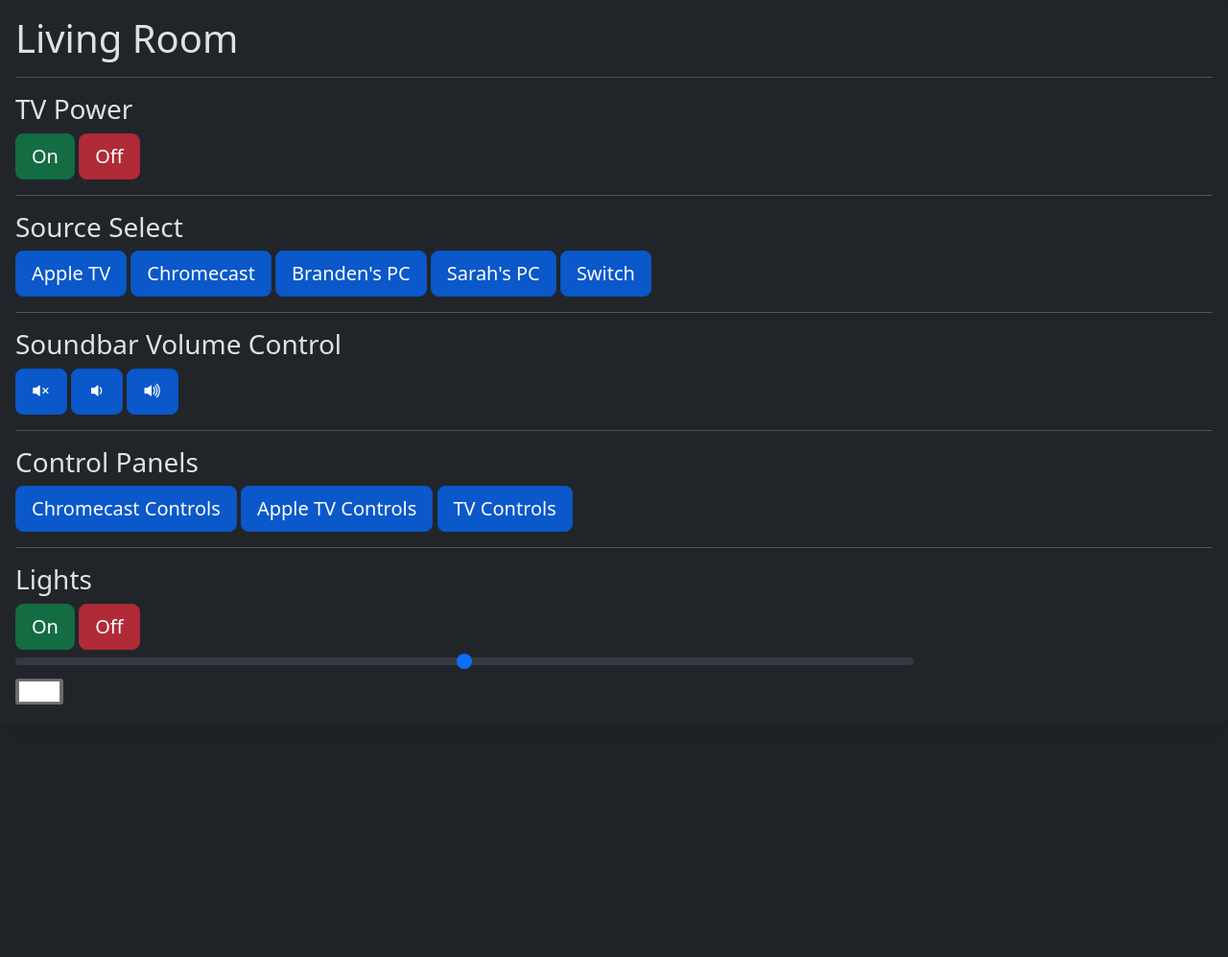
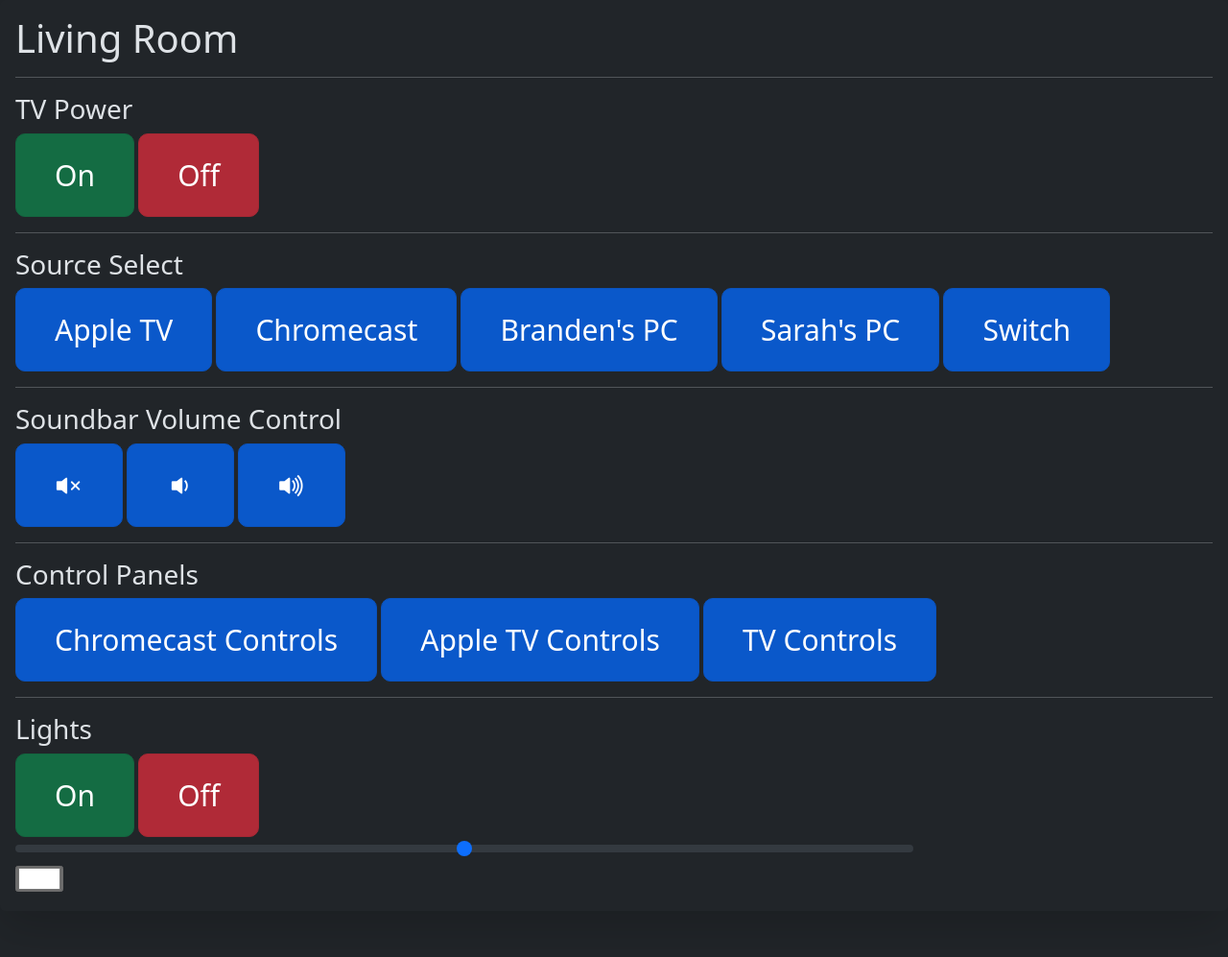
Before and after one commit to BrandenEsses/crestron-remote, a Flask app: page /living_room in a window 1280 px wide. Shown: the part 56-1053 px from the top of the page at 96% size. Before the commit the page ends 790 px from the top, so only its background shows below. Run offline with Flask 3, Linux system fonts and the light colour scheme; parts of the project's set-up code (start-up, migrations or seed data) failed here and were passed over; some libraries are stand-ins or nearby versions.

Commit message:
Made buttons yuge

```diff
--- a/templates/index.html
+++ b/templates/index.html
@@ -5,7 +5,7 @@
   <h1>Home</h1>
   <hr />
   <h3>Select a Room:</h3>
-  <a href="/living_room" class="btn btn-primary btn-lg active">Living Room</a>
-<!--  <a href="/bedroom" class="btn btn-primary btn-lg active">Bedroom</a>-->
+  <a href="/living_room" class="btn btn-primary btn-xl active">Living Room</a>
+<!--  <a href="/bedroom" class="btn btn-primary btn-xl active">Bedroom</a>-->
 </div>
 {% endblock %}
--- a/templates/layout/page.html
+++ b/templates/layout/page.html
@@ -7,6 +7,13 @@
     <script src="https://code.jquery.com/jquery-3.2.1.slim.min.js" integrity="sha384-KJ3o2DKtIkvYIK3UENzmM7KCkRr/rE9/Qpg6aAZGJwFDMVNA/GpGFF93hXpG5KkN" crossorigin="anonymous"></script>
     <script src="https://cdn.jsdelivr.net/npm/bootstrap@5.3.3/dist/js/bootstrap.bundle.min.js" integrity="sha384-YvpcrYf0tY3lHB60NNkmXc5s9fDVZLESaAA55NDzOxhy9GkcIdslK1eN7N6jIeHz" crossorigin="anonymous"></script>
     <script src="//ajax.googleapis.com/ajax/libs/jquery/1.9.1/jquery.min.js"></script>
+    <style>
+      .btn-xl {
+          padding: 20px 40px;
+          font-size: 30px;
+          border-radius: 10px;
+      }
+    </style>
     <link rel="stylesheet" href="https://cdn.jsdelivr.net/npm/bootstrap-icons@1.11.2/font/bootstrap-icons.min.css">
     <title>
       {% block title %}
--- a/templates/rooms/living_room.html
+++ b/templates/rooms/living_room.html
@@ -37,31 +37,31 @@ function reply_click(clicked_id) {
   <h1>Living Room</h1>
   <hr />
   <h3>TV Power</h3>
-  <button class='btn btn-success btn-lg active' id='tv_power_on' onClick="reply_click(this.id)">On
+  <button class='btn btn-success btn-xl active' id='tv_power_on' onClick="reply_click(this.id)">On
   </button>
-  <button class='btn btn-danger btn-lg active' id='tv_power_off' onClick="reply_click(this.id)">Off
+  <button class='btn btn-danger btn-xl active' id='tv_power_off' onClick="reply_click(this.id)">Off
   </button>
   <hr />
   <h3>Source Select</h3>
-  <button class='btn btn-primary btn-lg active' id='apple_tv_source_select' onClick="reply_click(this.id)">Apple TV</button>
-  <button class='btn btn-primary btn-lg active' id='chromecast_source_select' onClick="reply_click(this.id)">Chromecast</button>
-  <button class='btn btn-primary btn-lg active' id='branden_desktop_source_select' onClick="reply_click(this.id)">Branden's PC</button>
-  <button class='btn btn-primary btn-lg active' id='sarah_pc_source_select' onClick="reply_click(this.id)">Sarah's PC</button>
-  <button class='btn btn-primary btn-lg active' id='tv_hdmi_2' onClick="reply_click(this.id)">Switch</button>
+  <button class='btn btn-primary btn-xl active' id='apple_tv_source_select' onClick="reply_click(this.id)">Apple TV</button>
+  <button class='btn btn-primary btn-xl active' id='chromecast_source_select' onClick="reply_click(this.id)">Chromecast</button>
+  <button class='btn btn-primary btn-xl active' id='branden_desktop_source_select' onClick="reply_click(this.id)">Branden's PC</button>
+  <button class='btn btn-primary btn-xl active' id='sarah_pc_source_select' onClick="reply_click(this.id)">Sarah's PC</button>
+  <button class='btn btn-primary btn-xl active' id='tv_hdmi_2' onClick="reply_click(this.id)">Switch</button>
   <hr />
   <h3>Soundbar Volume Control</h3>
-  <button class='btn btn-primary btn-lg active' id='soundbar_vol_mute' onClick="reply_click(this.id)">
+  <button class='btn btn-primary btn-xl active' id='soundbar_vol_mute' onClick="reply_click(this.id)">
     <i class="bi bi-volume-mute-fill"></i>
   </button>
-  <button class='btn btn-primary btn-lg active' id='soundbar_vol_down' onClick="reply_click(this.id)">
+  <button class='btn btn-primary btn-xl active' id='soundbar_vol_down' onClick="reply_click(this.id)">
     <i class="bi bi-volume-down-fill"></i>
   </button>
-  <button class='btn btn-primary btn-lg active' id='soundbar_vol_up' onClick="reply_click(this.id)">
+  <button class='btn btn-primary btn-xl active' id='soundbar_vol_up' onClick="reply_click(this.id)">
     <i class="bi bi-volume-up-fill"></i>
   </button>
   <hr />
   <h3>Control Panels</h3>
-  <button type="button" class="btn btn-primary btn-lg active" data-bs-toggle="modal" data-bs-target="#chromecastModal"> Chromecast Controls </button>
+  <button type="button" class="btn btn-primary btn-xl active" data-bs-toggle="modal" data-bs-target="#chromecastModal"> Chromecast Controls </button>
   <div class="modal fade" id="chromecastModal" tabindex="-1" role="dialog" aria-labelledby="chromecastModalLabel" aria-hidden="true">
     <div class="modal-dialog" role="document">
       <div class="modal-content">
@@ -71,45 +71,45 @@ function reply_click(clicked_id) {
           </button>
         </div>
         <div class="modal-body text-center">
-          <button class='btn btn-primary btn-lg active' id='adb_chromecast_home' onClick="reply_click(this.id)">
+          <button class='btn btn-primary btn-xl active' id='adb_chromecast_home' onClick="reply_click(this.id)">
             <i class="bi bi-house-fill"></i>
           </button>
-          <button class='btn btn-primary btn-lg active' id='adb_chromecast_back' onClick="reply_click(this.id)">
+          <button class='btn btn-primary btn-xl active' id='adb_chromecast_back' onClick="reply_click(this.id)">
             <i class="bi bi-arrow-return-left"></i>
           </button>
-          <button class='btn btn-primary btn-lg active' id='adb_chromecast_play_pause' onClick="reply_click(this.id)">
+          <button class='btn btn-primary btn-xl active' id='adb_chromecast_play_pause' onClick="reply_click(this.id)">
             <i class="bi bi-play-fill"></i>
             <i class="bi bi-pause-fill"></i>
           </button>
           <br>
           <hr/>
-          <button class='btn btn-primary btn-lg active' id='adb_chromecast_up' onClick="reply_click(this.id)">
+          <button class='btn btn-primary btn-xl active' id='adb_chromecast_up' onClick="reply_click(this.id)">
             <i class="bi bi-arrow-up"></i>
           </button>
           <br>
-          <button class='btn btn-primary btn-lg active' id='adb_chromecast_left' onClick="reply_click(this.id)">
+          <button class='btn btn-primary btn-xl active' id='adb_chromecast_left' onClick="reply_click(this.id)">
             <i class="bi bi-arrow-left"></i>
           </button>
-          <button class='btn btn-primary btn-lg active' id='adb_chromecast_select' onClick="reply_click(this.id)">
+          <button class='btn btn-primary btn-xl active' id='adb_chromecast_select' onClick="reply_click(this.id)">
             <i class="bi bi-record-fill"></i>
           </button>
-          <button class='btn btn-primary btn-lg active' id='adb_chromecast_right' onClick="reply_click(this.id)">
+          <button class='btn btn-primary btn-xl active' id='adb_chromecast_right' onClick="reply_click(this.id)">
             <i class="bi bi-arrow-right"></i>
           </button>
           <br>
-          <button class='btn btn-primary btn-lg active' id='adb_chromecast_down' onClick="reply_click(this.id)">
+          <button class='btn btn-primary btn-xl active' id='adb_chromecast_down' onClick="reply_click(this.id)">
             <i class="bi bi-arrow-down"></i>
           </button>
           <br>
           <hr/>
           <h6>Soundbar Volume</h6>
-          <button class='btn btn-primary btn-lg active' onClick="reply_click('soundbar_vol_mute')">
+          <button class='btn btn-primary btn-xl active' onClick="reply_click('soundbar_vol_mute')">
             <i class="bi bi-volume-mute-fill"></i>
           </button>
-          <button class='btn btn-primary btn-lg active' onClick="reply_click('soundbar_vol_down')">
+          <button class='btn btn-primary btn-xl active' onClick="reply_click('soundbar_vol_down')">
             <i class="bi bi-volume-down-fill"></i>
           </button>
-          <button class='btn btn-primary btn-lg active' onClick="reply_click('soundbar_vol_up')">
+          <button class='btn btn-primary btn-xl active' onClick="reply_click('soundbar_vol_up')">
             <i class="bi bi-volume-up-fill"></i>
           </button>
           <div class="modal-footer">
@@ -121,7 +121,7 @@ function reply_click(clicked_id) {
   </div>
 
 
-  <button type="button" class="btn btn-primary btn-lg active" data-bs-toggle="modal" data-bs-target="#appleTVModal"> Apple TV Controls </button>
+  <button type="button" class="btn btn-primary btn-xl active" data-bs-toggle="modal" data-bs-target="#appleTVModal"> Apple TV Controls </button>
   <div class="modal fade" id="appleTVModal" tabindex="-1" role="dialog" aria-labelledby="appleTVModalLabel" aria-hidden="true">
     <div class="modal-dialog" role="document">
       <div class="modal-content">
@@ -131,50 +131,50 @@ function reply_click(clicked_id) {
           </button>
         </div>
         <div class="modal-body text-center">
-          <button class='btn btn-primary btn-lg active' id='apple_tv_home' onClick="reply_click(this.id)">
+          <button class='btn btn-primary btn-xl active' id='apple_tv_home' onClick="reply_click(this.id)">
             <i class="bi bi-house-fill"></i>
           </button>
-          <button class='btn btn-primary btn-lg active' id='apple_tv_back' onClick="reply_click(this.id)">
+          <button class='btn btn-primary btn-xl active' id='apple_tv_back' onClick="reply_click(this.id)">
             <i class="bi bi-arrow-return-left"></i>
           </button>
-          <button class='btn btn-primary btn-lg active' id='apple_tv_play_pause' onClick="reply_click(this.id)">
+          <button class='btn btn-primary btn-xl active' id='apple_tv_play_pause' onClick="reply_click(this.id)">
             <i class="bi bi-play-fill"></i>
             <i class="bi bi-pause-fill"></i>
           </button>
-          <button class='btn btn-primary btn-lg active' id='apple_tv_menu' onClick="reply_click(this.id)">
+          <button class='btn btn-primary btn-xl active' id='apple_tv_menu' onClick="reply_click(this.id)">
             Menu
           </button>
           <br>
           <hr/>
           <br>
-          <button class='btn btn-primary btn-lg active' id='apple_tv_up' onClick="reply_click(this.id)">
+          <button class='btn btn-primary btn-xl active' id='apple_tv_up' onClick="reply_click(this.id)">
             <i class="bi bi-arrow-up"></i>
           </button>
           <br>
-          <button class='btn btn-primary btn-lg active' id='apple_tv_left' onClick="reply_click(this.id)">
+          <button class='btn btn-primary btn-xl active' id='apple_tv_left' onClick="reply_click(this.id)">
             <i class="bi bi-arrow-left"></i>
           </button>
-          <button class='btn btn-primary btn-lg active' id='apple_tv_select' onClick="reply_click(this.id)">
+          <button class='btn btn-primary btn-xl active' id='apple_tv_select' onClick="reply_click(this.id)">
             <i class="bi bi-record-fill"></i>
           </button>
-          <button class='btn btn-primary btn-lg active' id='apple_tv_right' onClick="reply_click(this.id)">
+          <button class='btn btn-primary btn-xl active' id='apple_tv_right' onClick="reply_click(this.id)">
             <i class="bi bi-arrow-right"></i>
           </button>
           <br>
-          <button class='btn btn-primary btn-lg active' id='apple_tv_down' onClick="reply_click(this.id)">
+          <button class='btn btn-primary btn-xl active' id='apple_tv_down' onClick="reply_click(this.id)">
             <i class="bi bi-arrow-down"></i>
           </button>
           <br>
           <hr/>
           <br>
           <h6>Soundbar Volume</h6>
-          <button class='btn btn-primary btn-lg active' onClick="reply_click('soundbar_vol_mute')">
+          <button class='btn btn-primary btn-xl active' onClick="reply_click('soundbar_vol_mute')">
             <i class="bi bi-volume-mute-fill"></i>
           </button>
-          <button class='btn btn-primary btn-lg active' onClick="reply_click('soundbar_vol_down')">
+          <button class='btn btn-primary btn-xl active' onClick="reply_click('soundbar_vol_down')">
             <i class="bi bi-volume-down-fill"></i>
           </button>
-          <button class='btn btn-primary btn-lg active' onClick="reply_click('soundbar_vol_up')">
+          <button class='btn btn-primary btn-xl active' onClick="reply_click('soundbar_vol_up')">
             <i class="bi bi-volume-up-fill"></i>
           </button>
           <br>
@@ -187,7 +187,7 @@ function reply_click(clicked_id) {
     </div>
   </div>
 
-<button type="button" class="btn btn-primary btn-lg active" data-bs-toggle="modal" data-bs-target="#TVModal"> TV Controls </button>
+<button type="button" class="btn btn-primary btn-xl active" data-bs-toggle="modal" data-bs-target="#TVModal"> TV Controls </button>
   <div class="modal fade" id="TVModal" tabindex="-1" role="dialog" aria-labelledby="TVModalLabel" aria-hidden="true">
     <div class="modal-dialog" role="document">
       <div class="modal-content">
@@ -197,56 +197,56 @@ function reply_click(clicked_id) {
           </button>
         </div>
         <div class="modal-body text-center">
-          <button class='btn btn-success btn-lg active' id='tv_power_on' onClick="reply_click(this.id)">
+          <button class='btn btn-success btn-xl active' id='tv_power_on' onClick="reply_click(this.id)">
             On
           </button>
-          <button class='btn btn-danger btn-lg active' id='tv_power_off' onClick="reply_click(this.id)">
+          <button class='btn btn-danger btn-xl active' id='tv_power_off' onClick="reply_click(this.id)">
             Off
           </button>
-          <button class='btn btn-primary btn-lg active' id='tv_exit' onClick="reply_click(this.id)">
+          <button class='btn btn-primary btn-xl active' id='tv_exit' onClick="reply_click(this.id)">
             Exit
           </button>
-            <button class='btn btn-primary btn-lg active' id='tv_home' onClick="reply_click(this.id)">Home
+            <button class='btn btn-primary btn-xl active' id='tv_home' onClick="reply_click(this.id)">Home
             </button>
-            <button class='btn btn-primary btn-lg active' id='tv_menu' onClick="reply_click(this.id)">Menu
+            <button class='btn btn-primary btn-xl active' id='tv_menu' onClick="reply_click(this.id)">Menu
             </button>
           <br>
           <hr/>
-          <button class='btn btn-primary btn-lg active' id='tv_up' onClick="reply_click(this.id)">
+          <button class='btn btn-primary btn-xl active' id='tv_up' onClick="reply_click(this.id)">
             <i class="bi bi-arrow-up"></i>
           </button>
           <br>
-          <button class='btn btn-primary btn-lg active' id='tv_left' onClick="reply_click(this.id)">
+          <button class='btn btn-primary btn-xl active' id='tv_left' onClick="reply_click(this.id)">
             <i class="bi bi-arrow-left"></i>
           </button>
-          <button class='btn btn-primary btn-lg active' id='tv_select' onClick="reply_click(this.id)">
+          <button class='btn btn-primary btn-xl active' id='tv_select' onClick="reply_click(this.id)">
             <i class="bi bi-record-fill"></i>
           </button>
-          <button class='btn btn-primary btn-lg active' id='tv_right' onClick="reply_click(this.id)">
+          <button class='btn btn-primary btn-xl active' id='tv_right' onClick="reply_click(this.id)">
             <i class="bi bi-arrow-right"></i>
           </button>
           <br>
-          <button class='btn btn-primary btn-lg active' id='tv_down' onClick="reply_click(this.id)">
+          <button class='btn btn-primary btn-xl active' id='tv_down' onClick="reply_click(this.id)">
             <i class="bi bi-arrow-down"></i>
           </button>
           <br>
           <br>
-          <button class='btn btn-primary btn-lg active' id='tv_hdmi_1' onClick="reply_click(this.id)">
+          <button class='btn btn-primary btn-xl active' id='tv_hdmi_1' onClick="reply_click(this.id)">
             HDMI 1
           </button>
-          <button class='btn btn-primary btn-lg active' id='tv_hdmi_2' onClick="reply_click(this.id)">
+          <button class='btn btn-primary btn-xl active' id='tv_hdmi_2' onClick="reply_click(this.id)">
             HDMI 2
           </button>
           <br>
           <hr/>
           <h6>Soundbar Volume</h6>
-          <button class='btn btn-primary btn-lg active' onClick="reply_click('soundbar_vol_mute')">
+          <button class='btn btn-primary btn-xl active' onClick="reply_click('soundbar_vol_mute')">
             <i class="bi bi-volume-mute-fill"></i>
           </button>
-          <button class='btn btn-primary btn-lg active' onClick="reply_click('soundbar_vol_down')">
+          <button class='btn btn-primary btn-xl active' onClick="reply_click('soundbar_vol_down')">
             <i class="bi bi-volume-down-fill"></i>
           </button>
-          <button class='btn btn-primary btn-lg active' onClick="reply_click('soundbar_vol_up')">
+          <button class='btn btn-primary btn-xl active' onClick="reply_click('soundbar_vol_up')">
             <i class="bi bi-volume-up-fill"></i>
           </button>
           <div class="modal-footer">
@@ -258,10 +258,10 @@ function reply_click(clicked_id) {
   </div>
   <hr />
   <h3>Lights</h3>
-    <button class='btn btn-success btn-lg active' id='living_room_on' onClick="hue(this.id)">
+    <button class='btn btn-success btn-xl active' id='living_room_on' onClick="hue(this.id)">
     On
   </button>
-  <button class='btn btn-danger btn-lg active' id='living_room_off' onClick="hue(this.id)">
+  <button class='btn btn-danger btn-xl active' id='living_room_off' onClick="hue(this.id)">
     Off
   </button>
   <br>
```
Also changed, not shown: templates/rooms/bedroom.html (+30 -30 lines).
